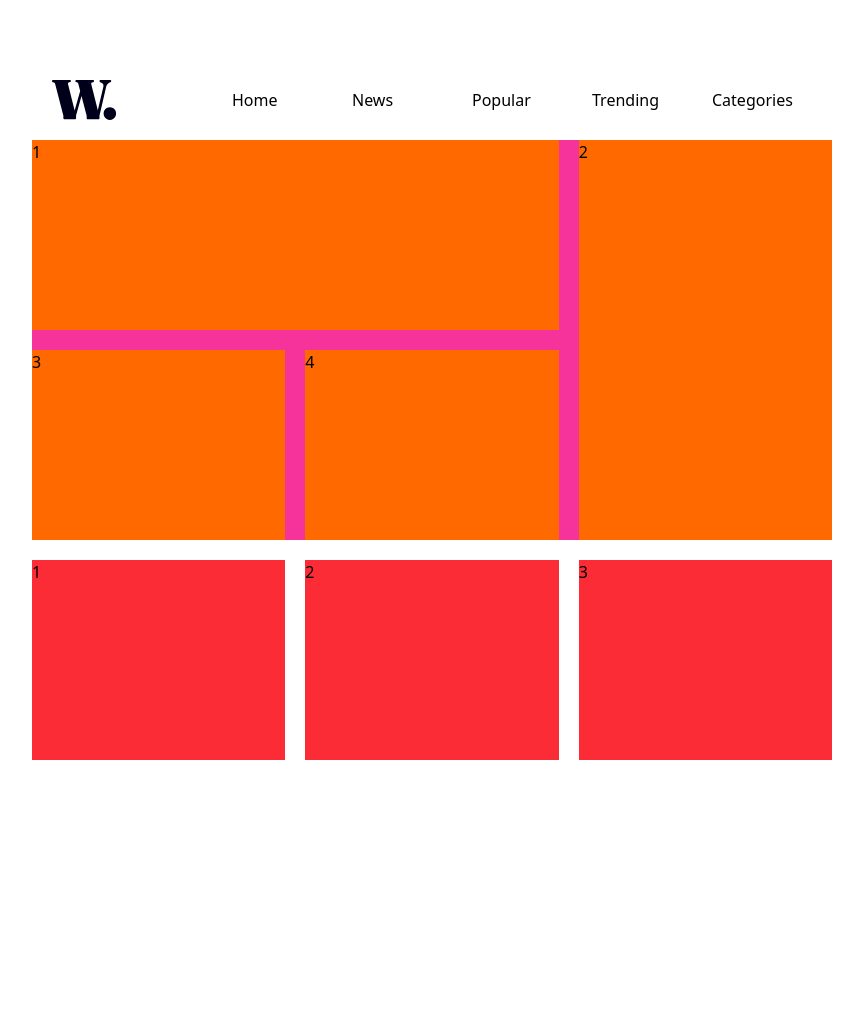
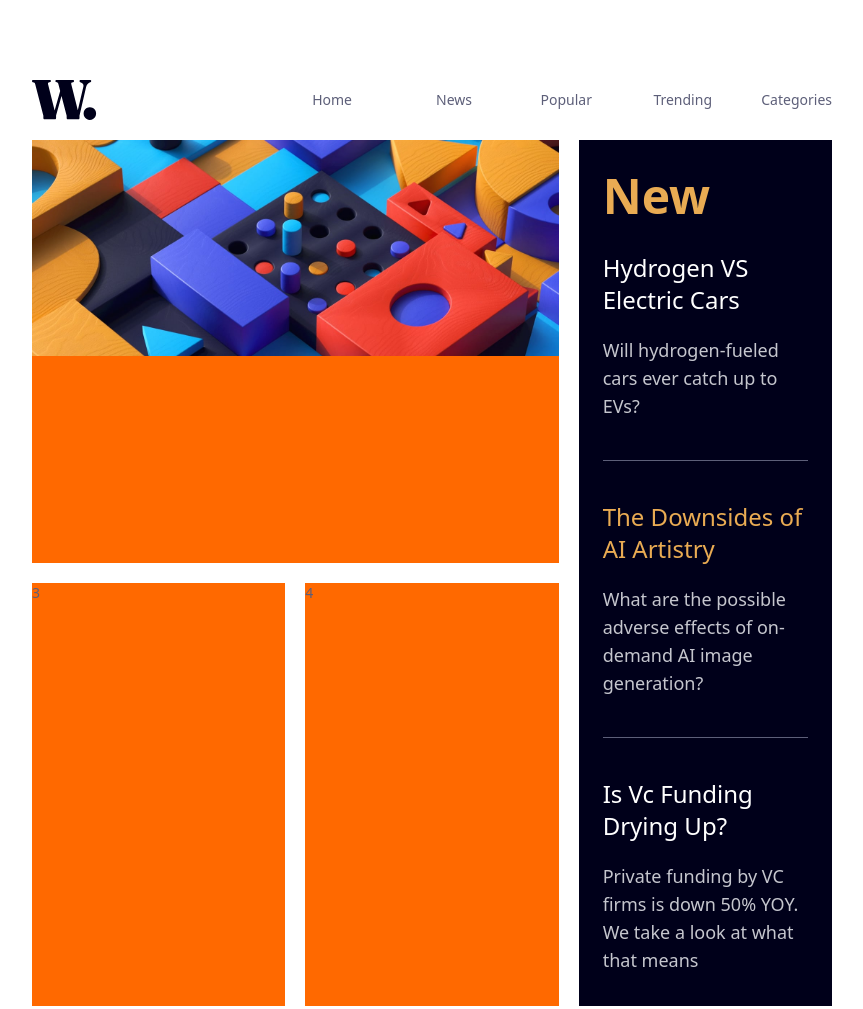
Before and after one commit to Tamburini-Christofer/FrontendMentor-1-Tailwindcss, a website: page index.html in a window 1280 px wide. Shown: the top 1009 px of the page, without its empty margins (208-1071 px from the left). Before the commit the page ends 820 px from the top, so only its background shows below. Drawn offline with Linux system fonts and the light colour scheme.

Commit message:
Creazione colonna di destra

```diff
--- a/css/input.css
+++ b/css/input.css
@@ -1 +1,10 @@
-@import "tailwindcss"
+@import "tailwindcss";
+
+@theme {
+  --color-primary-orange: hsl(35, 77%, 62%);
+  --color-primary-red: hsl(5, 85%, 63%);
+  --color-neutral-off-white: hsl(36, 100%, 99%);
+  --color-neutral-blue: hsl(233, 8%, 79%);
+  --color-neutral-dark-blue: hsl(236, 13%, 42%);
+  --color-neutral-darkness-blue: hsl(240, 100%, 5%);
+}
--- a/index.html
+++ b/index.html
@@ -5,18 +5,23 @@
     <meta name="viewport" content="width=device-width, initial-scale=1.0" />
     <title>FrontendMentor: Tailwind</title>
     <link href="./css/style.css" rel="stylesheet" />
+    <link rel="preconnect" href="https://fonts.googleapis.com" />
+    <link rel="preconnect" href="https://fonts.gstatic.com" crossorigin />
+    <link
+      href="https://fonts.googleapis.com/css2?family=Inter:ital,opsz,wght@0,14..32,100..900;1,14..32,100..900&display=swap"
+      rel="stylesheet"
+    />
   </head>
-  <body>
 
+  <body class="font-(Inter) text-sm text-neutral-dark-blue">
     <!-- Container principale-->
     <div class="my-15 mx-60">
-
       <header>
         <div class="flex justify-between items-center">
           <!-- Logo-->
           <div>
             <img
-              class="p-5"
+              class="p-5 pl-0"
               src="./assets/images/logo.svg"
               alt="Logo della pagina"
             />
@@ -25,21 +30,40 @@
           <!-- Navbar-->
           <div>
             <nav>
-              <li class="flex justify-between">
+              <li class="flex justify-between text-right">
+                <!-- Home-->
                 <ol class="w-30">
-                  <a class="hover:text-orange-800 cursore-pointer" href="#">Home</a>
+                  <a class="hover:text-primary-red cursore-pointer" href="#"
+                    >Home</a
+                  >
                 </ol>
+
+                <!-- News-->
                 <ol class="w-30">
-                  <a class="hover:text-orange-800 cursore-pointer" href="#">News</a>
+                  <a class="hover:text-primary-red cursore-pointer" href="#"
+                    >News</a
+                  >
                 </ol>
-                <ol class=" w-30">
-                  <a class="hover:text-orange-800 cursore-pointer" href="#">Popular</a>
+
+                <!-- Popular-->
+                <ol class="w-30">
+                  <a class="hover:text-primary-red cursore-pointer" href="#"
+                    >Popular</a
+                  >
                 </ol>
+
+                <!-- Trending-->
                 <ol class="w-30">
-                  <a class="hover:text-orange-800 cursore-pointer" href="#">Trending</a>
+                  <a class="hover:text-primary-red cursore-pointer" href="#"
+                    >Trending</a
+                  >
                 </ol>
+
+                <!-- Categories-->
                 <ol class="w-30">
-                  <a class="hover:text-orange-800 cursore-pointer" href="#">Categories</a>
+                  <a class="hover:text-primary-red cursore-pointer" href="#"
+                    >Categories</a
+                  >
                 </ol>
               </li>
             </nav>
@@ -49,9 +73,38 @@
 
       <main>
         <section>
-          <div class="bg-pink-500 h-100 grid grid-cols-3 grid-rows-2 gap-5">
-            <div class="bg-orange-500 col-span-2 row-span-1">1</div>
-            <div class="bg-orange-500 col-span-1 row-span-2">2</div>
+          <div class="grid grid-cols-3 grid-rows-2 gap-5">
+
+            <!-- Hero-->
+            <div class="bg-orange-500 col-span-2 row-span-1">
+              <img
+                src="assets/images/image-web-3-desktop.jpg"
+                alt="Immagine decorativa"
+                class="bg-contain max-w150"
+              />
+            </div>
+
+            <!-- Colonna destra-->
+            <div class="bg-neutral-darkness-blue col-span-1 row-span-2 py-8 px-6">
+
+              <h2 class="text-primary-orange text-5xl font-bold mb-8">New</h2>
+
+              <h3 class="text-white text-2xl mb-5">Hydrogen VS Electric Cars</h3>
+              <p class="text-neutral-blue text-lg">Will hydrogen-fueled cars ever catch up to EVs?</p>
+
+              <hr class="text-grey-500 my-10">
+
+              <h3 class="text-primary-orange text-2xl mb-5">The Downsides of AI Artistry</h3>
+              <p class="text-neutral-blue text-lg">What are the possible adverse effects of on-demand AI image generation?</p>
+
+              <hr class="text-grey-500 my-10">
+
+              <h3 class="text-white text-2xl mb-5">Is Vc Funding Drying Up?</h3>
+              <p class="text-neutral-blue text-lg">Private funding by VC firms is down 50% YOY. We take a look at what that means</p>
+
+
+            </div>
+
             <div class="bg-orange-500 col-span-1">3</div>
             <div class="bg-orange-500 col-span-1">4</div>
           </div>
--- a/tailwind.config.js
+++ /dev/null
@@ -1,18 +0,0 @@
-/** @type {import('tailwindcss').Config} */
-module.exports = {
-  content: [ './*.html',],
-  theme: {
-    extend: {
-        colors: {
-            "primaryOrange": "hsl(35, 77%, 62%)",
-            "primaryRed": "hsl(5, 85%, 63%)",
-
-            "neutralOffWhite": "hsl(36, 100%, 99%)",
-            "neutralBlue": "hsl(233, 8%, 79%)",
-            "neutralDarkBlue": "hsl(236, 13%, 42%)",
-            "neutralDarnessBlue": "hsl(240, 100%, 5%)"
-        },
-    },
-  },
-  plugins: [],
-}
```
Also changed, not shown: css/style.css.
